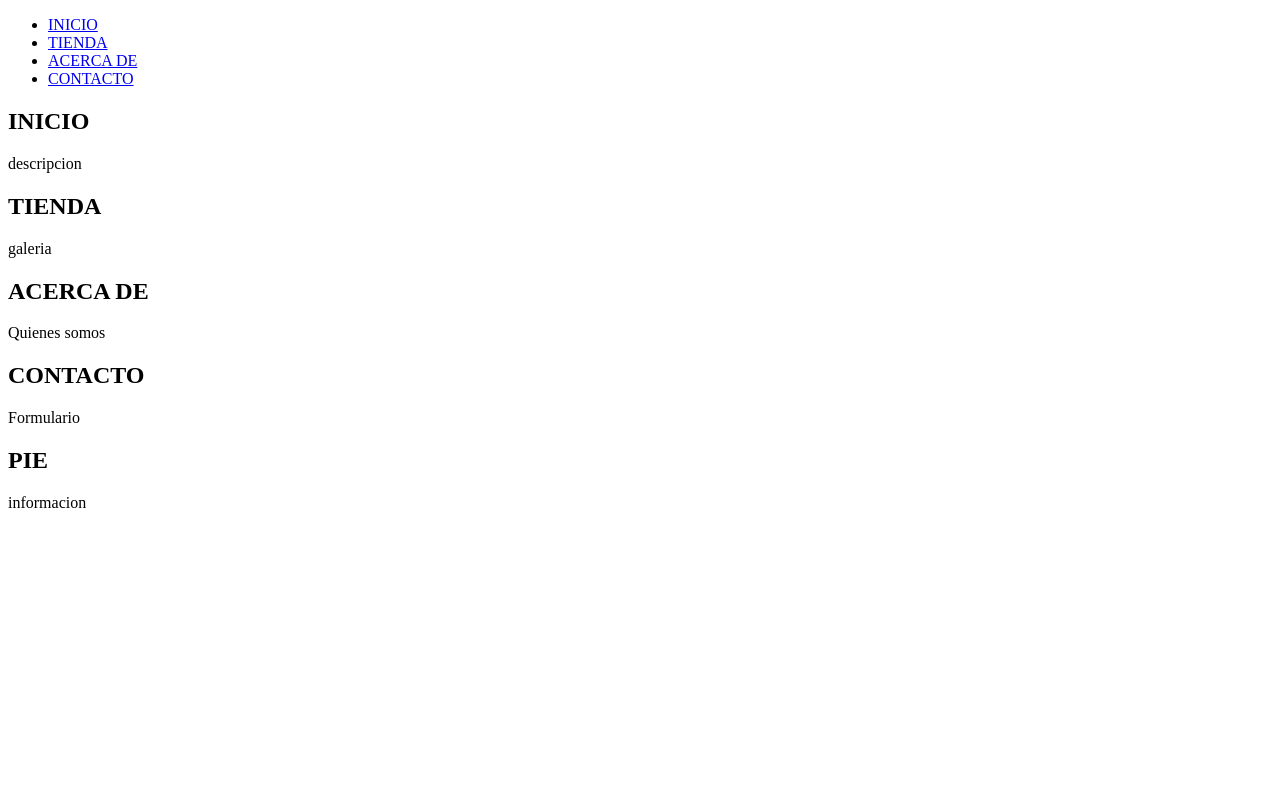
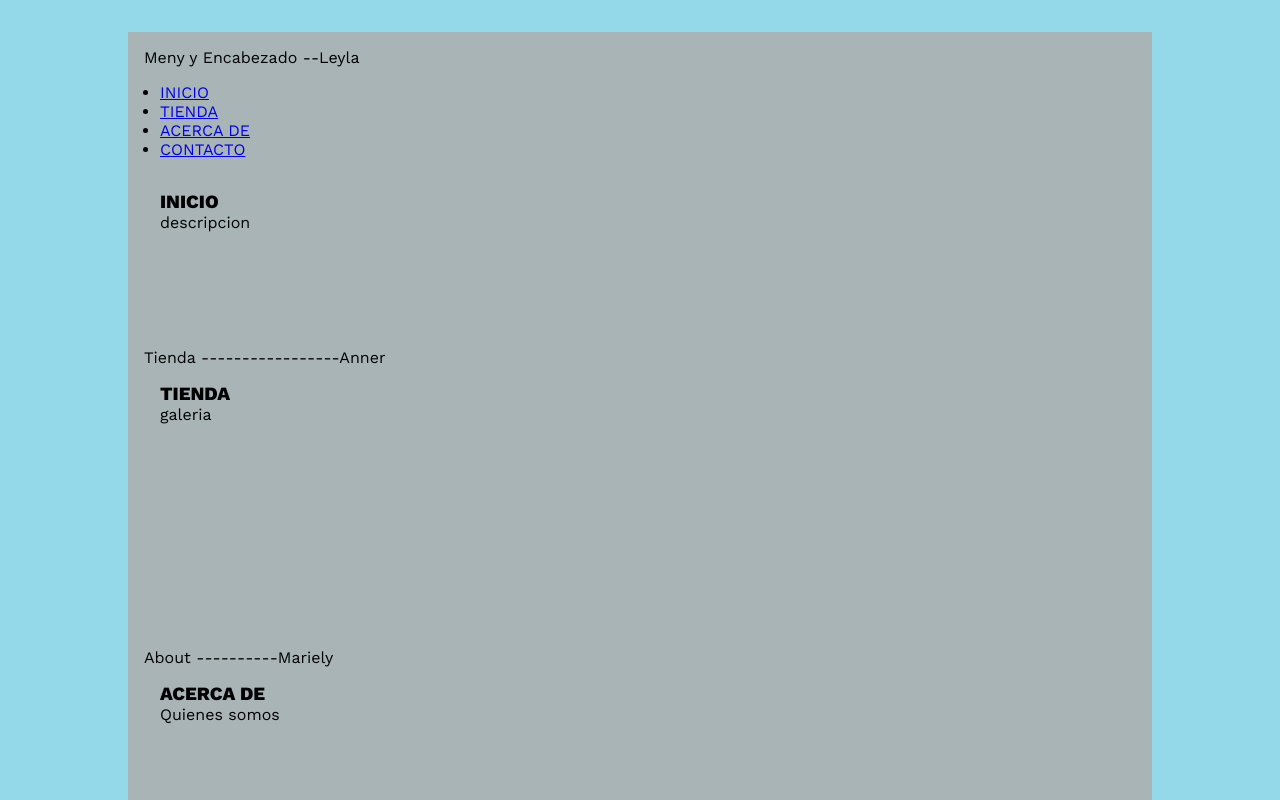
Before and after one commit to AnnerRomero/Tienda-virtual-equipoONE, a plain HTML site: page index.html in a window 1280 px wide. Shown: the top 800 px of the page. Drawn offline with nearby package versions, Linux system fonts and the light colour scheme.

Commit message:
Agregue la equtitas main y las secciones para cada uno en HTML y les di formato con HTML a estas seccines

```diff
--- a/estilo.css
+++ b/estilo.css
@@ -3,65 +3,36 @@
 * {
     box-sizing: border-box;
     font-family: 'Work Sans';
-    margin: 0;
-    padding: 0;
+    margin: 0%;
+    padding: 0%;
 
 }
 
 
+/*Seccion para dar formato global*/
+body {
+    background-color: #94D9EA;
+}
+
+.main-container section{
+    padding: 1em;
+    background: #a8b4b6;
+}
+
+section:hover {
+    border: 2px solid #770771;
+}
 
 
+/*Seccion de contenedor principal "main-container"*/
 
-
-
-
-
-
-
-
-
-
-
-
-
-
-
-
-
-
-
-
-
-
-
-
-
-
-
-
-
-
-
-
-
-
-
-
-
-
-
-
-
-
-
-
-
-
-
-
-
-
-
+.main-container{
+    min-height: 150vh;
+    width: 80%;
+    margin: 2rem auto;
+    display: grid;
+    grid-template-rows:repeat(4, 1fr);
+}
 /* Leyla"""""
 html {
     /*Me permite deslizar cuando hago clic en los links del menu/
--- a/index.html
+++ b/index.html
@@ -6,18 +6,19 @@
     <meta name="viewport" content="width=device-width, initial-scale=1.0">
     <title>Tienda Virtual</title>
     <!-- Llamo mi hoja de estilos -->
-
+    <link rel="stylesheet" href="estilo.css">
 </head>
 
 <body>
-    <!--Leyla-->
+   <main class="main-container">
+        <section class="Menu-y-encabezado">Meny y Encabezado --Leyla
             <section class="encabezado">
                 <nav id="nav">
                     <ul>
                         <li><a href="#inicio">INICIO</a></li>
-                <li><a href="#tienda" >TIENDA</a></li>
-                <li><a href="#acercade" >ACERCA DE</a></li>
-                <li><a href="#contacto" >CONTACTO</a></li>
+                        <li><a href="#tienda">TIENDA</a></li>
+                        <li><a href="#acercade">ACERCA DE</a></li>
+                        <li><a href="#contacto">CONTACTO</a></li>
 
                     </ul>
                 </nav>
@@ -26,28 +27,70 @@
                 <h1>INICIO</h1>
                 <p>descripcion</p>
             </section>
+        </section>
 
+        <section class="Tienda">Tienda -----------------Anner
+            <section class="tienda">
+                <h1>TIENDA</h1>
 
-    <!--Anner-->
-    <section class="tienda" id="tienda">
-        <h1>TIENDA</h1>
                 <p>galeria</p>
             </section>
-    <!--Keyla-->
+        </section>
+
+        <section class="About">About ----------Mariely
             <section class="acercade" id="acercade">
                 <h1>ACERCA DE</h1>
                 <p>Quienes somos</p>
             </section>
-    <!--Anner-->
+        </section>
+
+        <section class="contacto">Contacto ------------------Anner
             <section class="contacto" id="contacto">
                 <h1>CONTACTO</h1>
                 <p>Formulario</p>
             </section>
-    <!--Keyla-->
+        </section>
+    </main>
+</body>
+
+</html>
+
+
+
+
+
+
+
+
+
+
+
+
+
+
+
+
+
+
+
+
+
+
+
+<!--Leyla
+
+
+<!--
+Anner
+
+<!--Keyla
+
+<!--Anner
+
+<!--Keyla
 <section class="pie" id="pie">
     <h1>PIE</h1>
     <p>informacion</p>
 </section>
-</body>
 
-</html>
+-->
```
Lines whose indentation alone changed are shown as unchanged.
